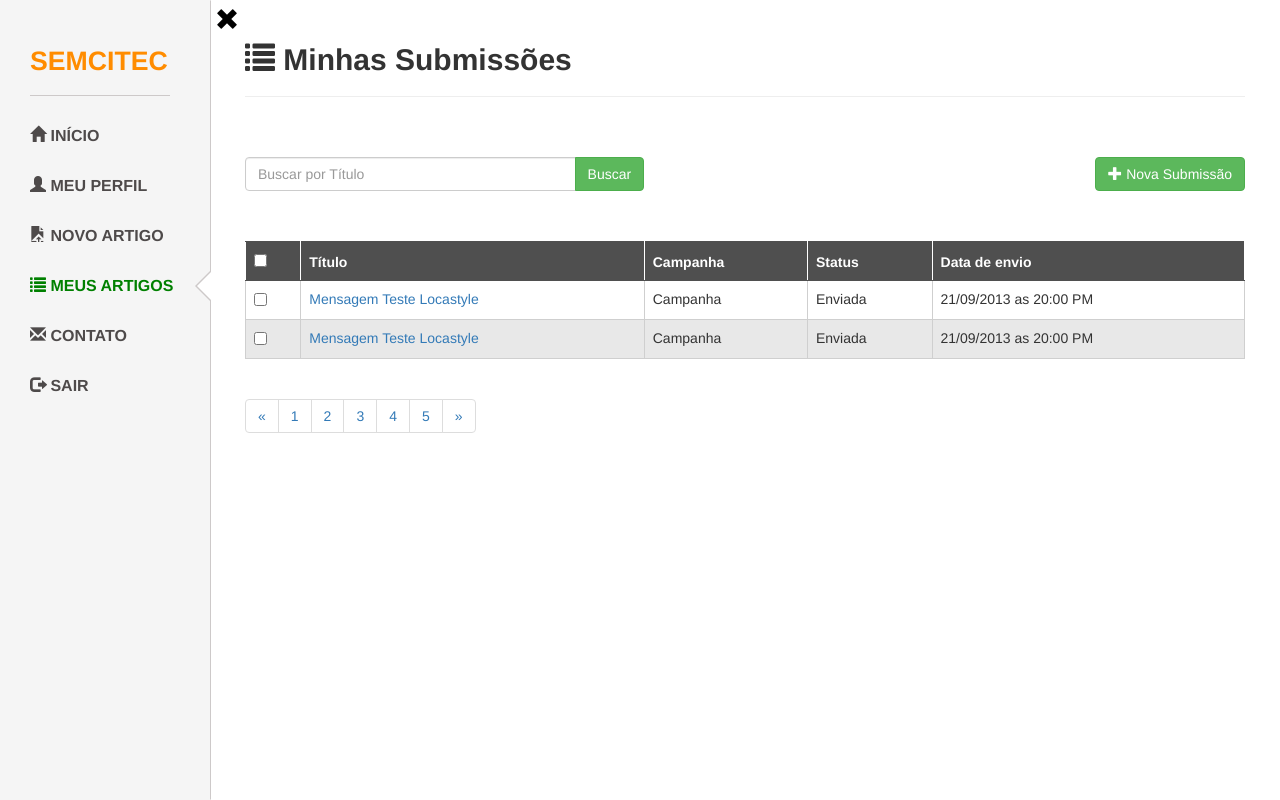
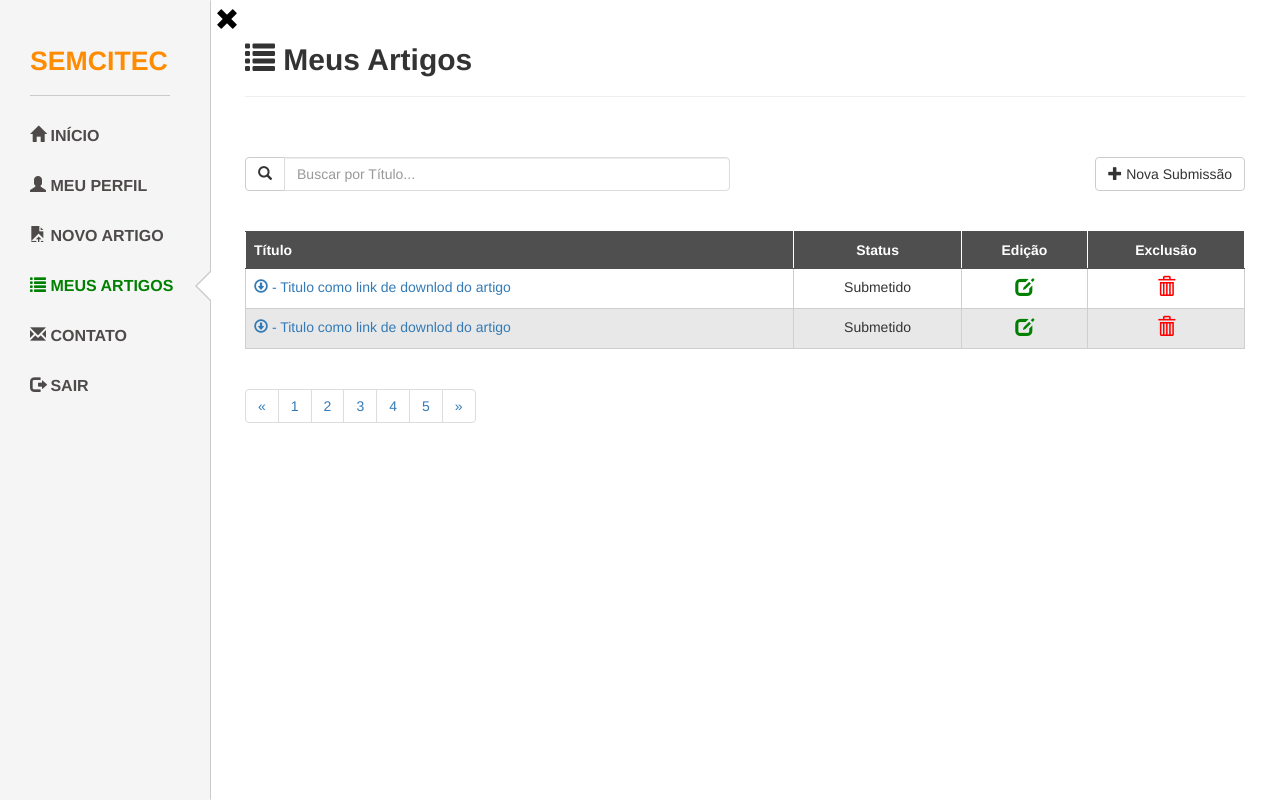
Before and after one commit to joseguilhermeromano/ifevents, a CodeIgniter app: page /semcitec/participante/meusartigos in a window 1280 px wide. Run offline with CodeIgniter, Linux system fonts and the light colour scheme; some libraries are stand-ins or nearby versions.

Commit message:
Continuação do layout do participante! Ajustes na Página de Meus artigos e Criação do Controller do Organizador e suas rotas!

```diff
--- a/application/config/routes.php
+++ b/application/config/routes.php
@@ -54,5 +54,7 @@ $route[ 'VerificaArtigo' ]         = 'DataControl/VerificaArtigo';
 $route[ 'Download/(:any)/(:any)' ] = 'DataControl/Download/$1/$2';
 $route[ 'participante' ]           = 'ParticipanteControl/index';
 $route[ 'participante/(:any)' ]    = 'ParticipanteControl/$1';
+$route[ 'organizador' ]           = 'OrganizadorControl/index';
+$route[ 'organizador/(:any)' ]    = 'OrganizadorControl/$1';
 $route[ '404_override' ]           = 'InicioControl/error_404';
 $route[ 'translate_uri_dashes' ]   = FALSE;
--- /dev/null
+++ b/application/views/organizador/index.php
@@ -0,0 +1,3 @@
+<?php
+echo "Index da página do Organizador!!!";
+?>
--- a/application/views/participante/meusartigos.php
+++ b/application/views/participante/meusartigos.php
@@ -1,46 +1,52 @@
-<h2><span class="glyphicon glyphicon-list"></span><b> Minhas Submissões</b></h2>
+<h2><span class="glyphicon glyphicon-list"></span><b> Meus Artigos</b></h2>
 <hr>
 <br>
 <div class="row">
-<div class="col-sm-5">
-
-    <div class="input-group h2">
-        <input name="codigo" class="form-control" id="search" type="text" placeholder="Buscar por Título">
-        <span class="input-group-btn">
-            <button class="btn btn-success" type="submit">Buscar</button>
-        </span>
+    <div class="col-sm-6">
+        <a class="btn btn-default visible-xs"><span class="glyphicon glyphicon-plus"></span> Nova Submissão</a><br>
     </div>
 </div>
-<div class="col-sm-7">
-    <a href="#" class="btn btn-success pull-right h2"><span class="glyphicon glyphicon-plus"></span> Nova Submissão</a>
-</div>
-</div>
+<div class="row">
+    <div class="col-md-6 col-sm-6">
+       <div class="input-group">
+         <span class="input-group-btn">
+             <button class="btn btn-default" type="button"><span class="glyphicon glyphicon-search"></span></button>
+         </span>
+         <input type="text" class="form-control estilo-botao-busca" placeholder="Buscar por Título...">
+       </div><!-- /input-group -->
+     </div><!-- /.col-lg-6 -->
+     <div class="col-md-6 col-sm-6">
+         <a class="btn btn-default hidden-xs" href='<?php echo site_url('/participante/novoartigo'); ?>' style="float:right"><span class="glyphicon glyphicon-plus"></span> Nova Submissão</a>
+    </div>
+</div><!-- /row -->
 <br><br>
 <div class="table-responsive"><!-- TABELA-->
     <table class="table ls-table" id="tabela1">
         <thead>
             <tr>
-                    <th class="txt-center"><input type="checkbox"></th>
+
                     <th>Título</th>
-                    <th>Campanha</th>
-                    <th>Status</th>
-                    <th>Data de envio</th>
+                    <th><center>Status</center></th>
+                    <th><center>Edição</center></th>
+                    <th><center>Exclusão</center></th>
             </tr>
         </thead>
         <tbody>
             <tr class="primeira-cor">
-                    <td class="txt-center"><input type="checkbox"></td>
-                    <td><a href="" title="">Mensagem Teste Locastyle</a></td>
-                    <td class="">Campanha</td>
-                    <td>Enviada</td>
-                    <td class="">21/09/2013 as 20:00 PM</td>
+
+                    <td><a href="" title=""><span class="glyphicon glyphicon-download"></span> - Titulo como link de downlod do artigo</a></td>
+                    <td class="text-center">Submetido</td>
+                    <td class="text-center"><a href="#"><span class="glyphicon glyphicon-edit estilo-botao-edicao"></span></a></td>
+                    <td class="text-center"><a href="#"><span class="glyphicon glyphicon-trash estilo-botao-exclusao"></span></a></td>
+
             </tr>
             <tr  class="segunda-cor">
-                    <td class="txt-center"><input type="checkbox"></td>
-                    <td><a href="" title="">Mensagem Teste Locastyle</a></td>
-                    <td class="">Campanha</td>
-                    <td>Enviada</td>
-                    <td class="">21/09/2013 as 20:00 PM</td>
+
+                    <td><a href="" title=""><span class="glyphicon glyphicon-download"></span> - Titulo como link de downlod do artigo</a></td>
+                    <td class="text-center">Submetido</td>
+                    <td class="text-center"><a href="#"><span class="glyphicon glyphicon-edit estilo-botao-edicao"></span></a></td>
+                    <td class="text-center"><a href="#"><span class="glyphicon glyphicon-trash estilo-botao-exclusao"></span></a></td>
+
             </tr>
         </tbody>
     </table>
--- a/assets_interno/css/simple-sidebar.css
+++ b/assets_interno/css/simple-sidebar.css
@@ -391,3 +391,34 @@ label{
 #tabela1 > tbody > tr > td{
     border: 1px solid #CFCFCF;
 }
+
+.estilo-botao-edicao{
+    color: green;
+    font-size: 14pt;
+}
+
+.estilo-botao-exclusao{
+    color: red;
+    font-size: 14pt;
+}
+
+.estilo-botao-busca{
+    border-radius: 5px;
+    font-family:helvetica; color:#666;
+    border-radius:4px;
+    -moz-border-radius:4px;
+    -webkit-border-radius:4px;
+    border:1px solid #DCDCDC;
+    outline:none;
+}
+
+.estilo-botao-busca:focus {
+    border-radius:4px;
+    -moz-border-radius:4px;
+    -webkit-border-radius:4px;
+    -webkit-box-shadow: 0px 0px 15px 1px #FFA500;
+    -moz-box-shadow: 0px 0px 15px 1px #FFA500;
+    box-shadow: 0px 0px 5px 0px #FFA500;
+    border:1px solid #FF8C00;
+    outline:none;
+}
```
Also changed, not shown: application/controllers/OrganizadorControl.php (added, +20 -0 lines), application/views/organizador/avaliadores.php (added, +7 -0 lines), application/views/organizador/conferencias.php (added, +7 -0 lines), application/views/organizador/contatos.php (added, +7 -0 lines), application/views/organizador/meuperfil.php (added, +7 -0 lines), application/views/organizador/novaconferencia.php (added, +7 -0 lines), application/views/organizador/participantes.php (added, +7 -0 lines), application/views/organizador/respondercontato.php (added, +7 -0 lines).
